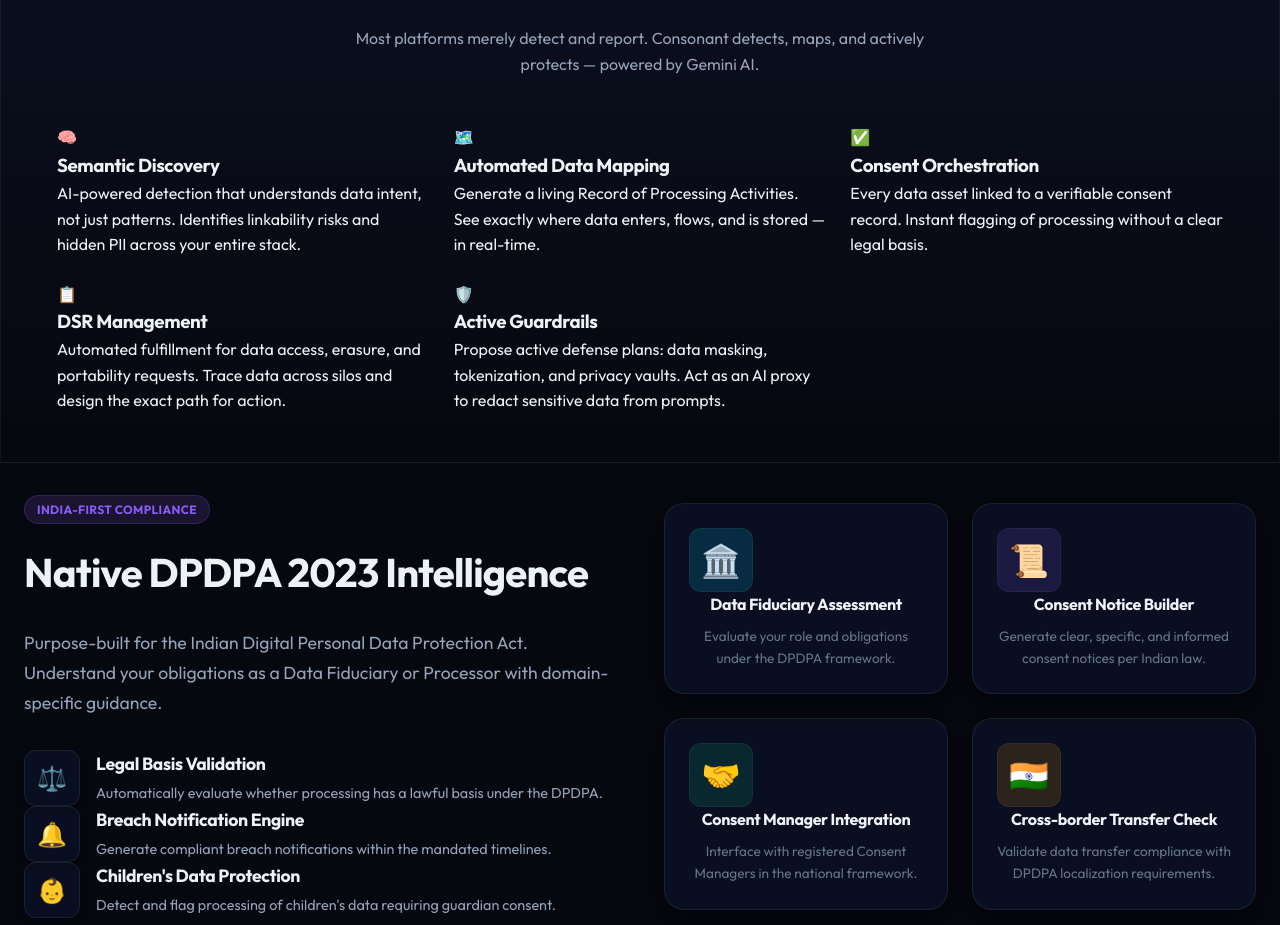
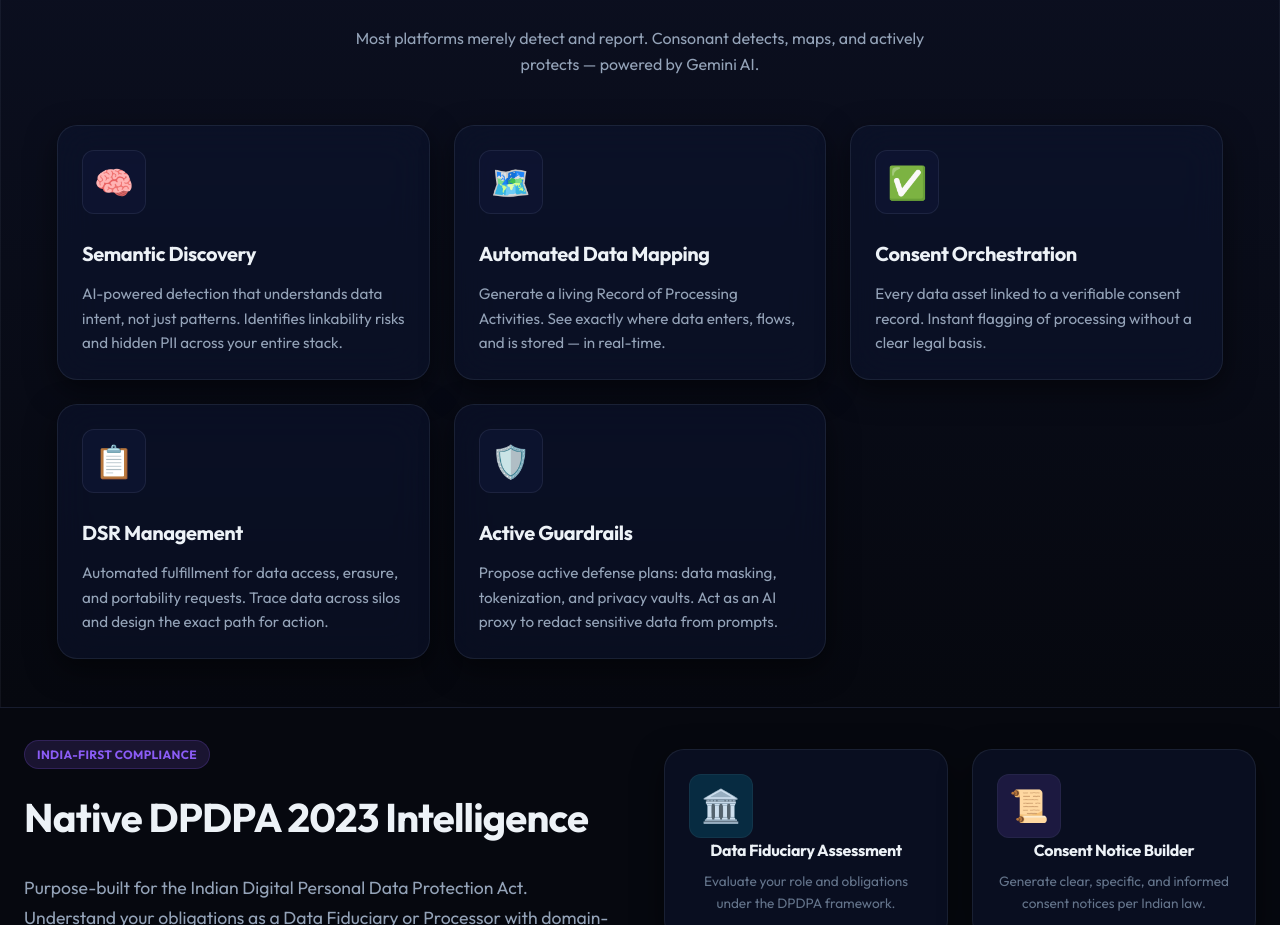
Before and after one commit to psyxsoul/consonant, a React (Vite) app: page / in a window 1280 px wide. Shown: the part 980-1905 px from the top of the page. Built offline with nearby package versions, Linux system fonts and the light colour scheme.

Commit message:
UI: Implement sophisticated 3D floating and hover interactions for Pillar Cards

```diff
--- a/src/components/PillarCard.jsx
+++ b/src/components/PillarCard.jsx
@@ -1,11 +1,32 @@
-export default function PillarCard({ icon, color, title, description }) {
+export default function PillarCard({ icon, color, title, description, index }) {
+    // Generate a subtle animation delay so they float in sequence
+    const delay = `${index * 0.15}s`
+
     return (
-        <div className="pillar-card">
-            <div className={`pillar-icon ${color}`}>
-                {icon}
+        <div
+            className="pillar-card glass-card animate-fade-in group"
+            style={{
+                animationDelay: delay,
+                position: 'relative',
+                transition: 'all 0.5s cubic-bezier(0.23, 1, 0.32, 1)',
+                cursor: 'pointer'
+            }}
+        >
+            <div className={`pillar-icon-wrapper color-${color}`}>
+                <div className="icon-inner">{icon}</div>
+                <div className="icon-glow" />
             </div>
-            <h3>{title}</h3>
-            <p>{description}</p>
+
+            <h3 style={{ fontSize: '1.25rem', marginBottom: 'var(--space-3)', transition: 'color 0.3s ease' }}>
+                {title}
+            </h3>
+
+            <p style={{ color: 'var(--text-secondary)', fontSize: '0.95rem', lineHeight: 1.6, transition: 'color 0.3s ease' }}>
+                {description}
+            </p>
+
+            {/* Subtle decorative border highlight on hover */}
+            <div className="pillar-border-flash" />
         </div>
     )
 }
--- a/src/index.css
+++ b/src/index.css
@@ -754,3 +754,151 @@
     grid-template-columns: 1fr;
   }
 }
+
+/* ---------- Advanced Pillars Animation ---------- */
+.pillars-container {
+  perspective: 1200px;
+}
+
+.pillar-card {
+  /* Prevent glass-card hover override on transform by using !important on our custom state, or just let CSS precedence handle it if we make it specific */
+  z-index: 1;
+  transform-origin: center center;
+}
+
+/* Group Hover Mode: dim the un-hovered cards */
+@media (hover: hover) {
+  .pillars-container:hover .pillar-card {
+    transform: scale(0.95) translateZ(-20px);
+    opacity: 0.5;
+    filter: blur(2px) grayscale(50%);
+  }
+
+  /* Specific Hover Mode: pop the hovered card forward */
+  .pillars-container .pillar-card:hover {
+    transform: scale(1.08) translateY(-15px) translateZ(30px) !important;
+    /* Overrides glass-card hover */
+    opacity: 1;
+    filter: blur(0) grayscale(0%);
+    z-index: 20;
+    box-shadow: 0 30px 60px rgba(0, 0, 0, 0.4), 0 0 30px var(--shadow-glow) !important;
+    border-color: var(--border-accent) !important;
+  }
+}
+
+.pillar-icon-wrapper {
+  position: relative;
+  width: 64px;
+  height: 64px;
+  border-radius: var(--radius-md);
+  display: flex;
+  align-items: center;
+  justify-content: center;
+  font-size: 2rem;
+  margin-bottom: var(--space-6);
+  background: var(--bg-surface);
+  border: 1px solid var(--border-default);
+  transition: all 0.4s cubic-bezier(0.23, 1, 0.32, 1);
+  color: var(--text-primary);
+}
+
+.pillar-icon-wrapper .icon-inner {
+  position: relative;
+  z-index: 2;
+  transition: transform 0.4s cubic-bezier(0.34, 1.56, 0.64, 1);
+}
+
+.pillar-icon-wrapper .icon-glow {
+  position: absolute;
+  inset: 0;
+  border-radius: inherit;
+  opacity: 0;
+  filter: blur(15px);
+  transition: opacity 0.4s ease;
+  z-index: 1;
+}
+
+/* Dynamic Colors */
+.color-cyan .icon-glow {
+  background: var(--accent-cyan-dim);
+}
+
+.color-violet .icon-glow {
+  background: var(--accent-violet-dim);
+}
+
+.color-green .icon-glow {
+  background: var(--accent-green-dim);
+}
+
+.color-amber .icon-glow {
+  background: var(--accent-amber-dim);
+}
+
+.color-red .icon-glow {
+  background: var(--accent-red-dim);
+}
+
+/* Card Hover Triggers on Icon Wrapper */
+.pillar-card:hover .pillar-icon-wrapper {
+  transform: rotate(-5deg) scale(1.1);
+}
+
+.pillar-card:hover .pillar-icon-wrapper.color-cyan {
+  border-color: var(--accent-cyan);
+  color: var(--accent-cyan);
+  box-shadow: 0 0 20px var(--accent-cyan-dim);
+}
+
+.pillar-card:hover .pillar-icon-wrapper.color-violet {
+  border-color: var(--accent-violet);
+  color: var(--accent-violet);
+  box-shadow: 0 0 20px var(--accent-violet-dim);
+}
+
+.pillar-card:hover .pillar-icon-wrapper.color-green {
+  border-color: var(--accent-green);
+  color: var(--accent-green);
+  box-shadow: 0 0 20px var(--accent-green-dim);
+}
+
+.pillar-card:hover .pillar-icon-wrapper.color-amber {
+  border-color: var(--accent-amber);
+  color: var(--accent-amber);
+  box-shadow: 0 0 20px var(--accent-amber-dim);
+}
+
+.pillar-card:hover .pillar-icon-wrapper.color-red {
+  border-color: var(--accent-red);
+  color: var(--accent-red);
+  box-shadow: 0 0 20px var(--accent-red-dim);
+}
+
+.pillar-card:hover .icon-inner {
+  transform: scale(1.15);
+}
+
+.pillar-card:hover .icon-glow {
+  opacity: 1;
+}
+
+/* Text coloring on hover matches pillar theme */
+.pillar-card:hover:has(.color-cyan) h3 {
+  color: var(--accent-cyan);
+}
+
+.pillar-card:hover:has(.color-violet) h3 {
+  color: var(--accent-violet);
+}
+
+.pillar-card:hover:has(.color-green) h3 {
+  color: var(--accent-green);
+}
+
+.pillar-card:hover:has(.color-amber) h3 {
+  color: var(--accent-amber);
+}
+
+.pillar-card:hover:has(.color-red) h3 {
+  color: var(--accent-red);
+}
--- a/src/pages/Landing.jsx
+++ b/src/pages/Landing.jsx
@@ -129,9 +129,9 @@
                         <p style={{ maxWidth: '600px', margin: '0 auto', color: 'var(--text-secondary)' }}>Most platforms merely detect and report. Consonant detects, maps, and actively protects — powered by Gemini AI.</p>
                     </div>
 
-                    <div className="grid-3">
+                    <div className="grid-3 pillars-container">
                         {pillars.map((p, i) => (
-                            <PillarCard key={i} {...p} />
+                            <PillarCard key={i} index={i} {...p} />
                         ))}
                     </div>
                 </div>
```
